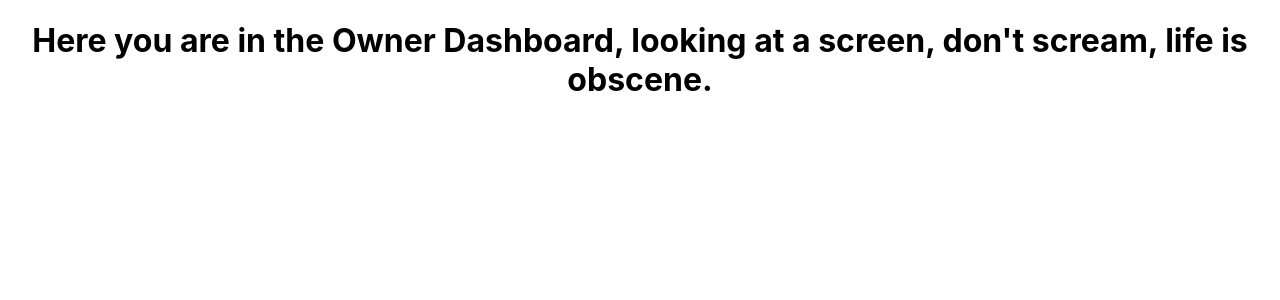
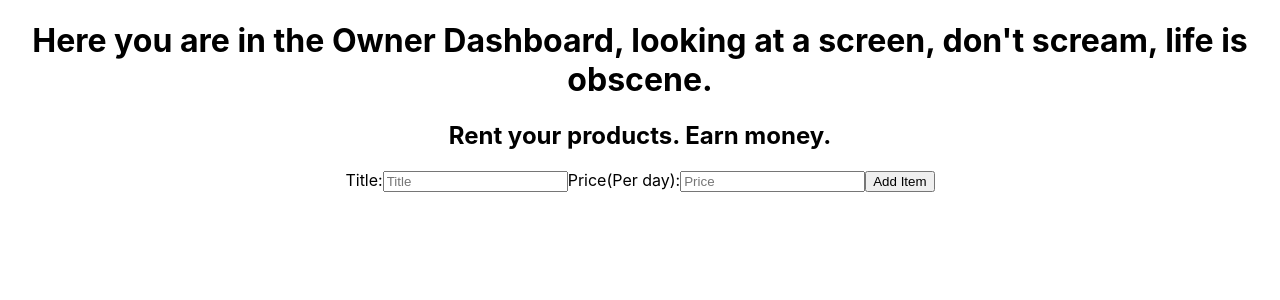
Before and after one commit to bw-eu-use-my-tech-stuff/FE, a React (Create React App) app in the folder yoursmineyours/: page /ownerDashboard in a window 1280 px wide. Shown: the top 300 px of the page. Built offline with nearby package versions, Linux system fonts and the light colour scheme.

Commit message:
Coming together.

```diff
--- a/yoursmineyours/src/components/OwnerDashboard.js
+++ b/yoursmineyours/src/components/OwnerDashboard.js
@@ -1,11 +1,41 @@
-import React from 'react';
+import React, { useState } from 'react';
 
 function OwnerDashboard(){
+
+
+    const [ item, setItem ] = useState({
+        title: '',
+        price: ''
+    });
+
+    const addItem = event => {
+        event.preventDefault();
+        console.log(item);
+    }
 
     return(
         <div>
             <h1>Here you are in the Owner Dashboard, looking at a screen, don't scream, life is obscene.</h1>
+
+            <form>
+                <h2>Rent your products. Earn money.</h2>
+                <label>Title:</label>
+                <input
+                placeholder="Title"
+                name="title"
+                />
+                <label>Price(Per day):</label>
+                <input
+                type="number"
+                placeholder="Price"
+                name="price"
+                />
+                <button onClick={addItem}>Add Item</button>
+
+            </form>
         </div>
+
+
     )
 }
 
```
